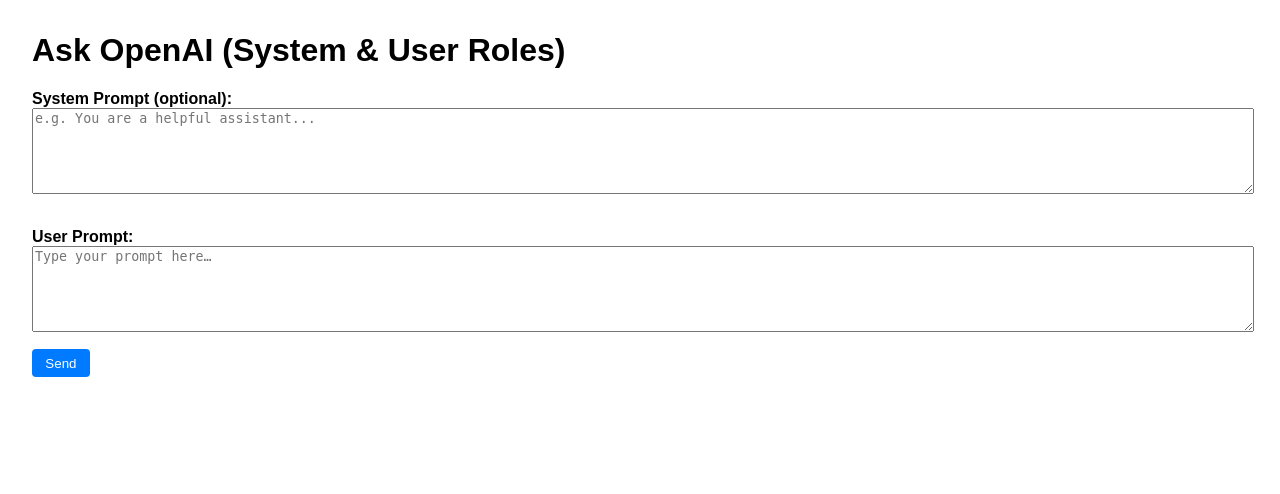
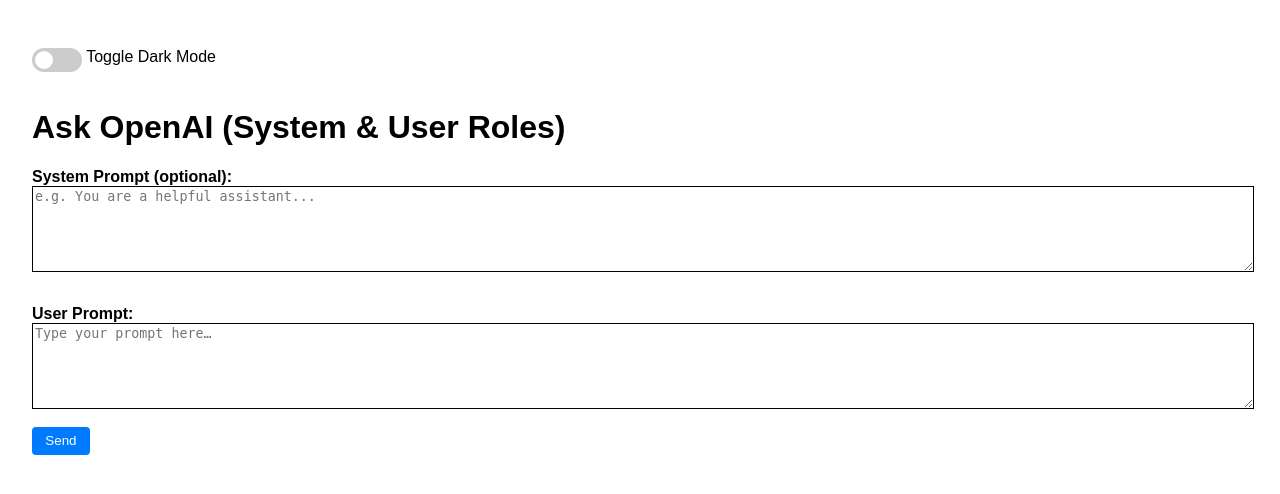
Before and after one commit to drgoodnight/flask-openai-chat, a Flask app: page / in a window 1280 px wide. Shown: the top 494 px of the page. Run offline with Flask 3, Linux system fonts and the light colour scheme.

Commit message:
added darkmode to the jinja template

```diff
--- a/templates/index.html
+++ b/templates/index.html
@@ -1,32 +1,164 @@
-
 <!DOCTYPE html>
 <html lang="en">
 <head>
   <meta charset="UTF-8">
   <title>Flask + OpenAI Chat Demo</title>
   <style>
-    body { font-family: sans-serif; margin: 2em; }
-    textarea { width: 100%; height: 6em; margin-bottom: 1em; }
+    :root {
+      --bg-color: #ffffff;
+      --text-color: #000000;
+      --user-bg: #e9f7ff;
+      --assistant-bg: #f1f1f1;
+      --border-user: #17a2b8;
+      --border-assistant: #007BFF;
+      --btn-bg: #007BFF;
+      --btn-hover: #0056b3;
+      --save-btn-bg: #28a745;
+      --reset-btn-bg: #dc3545;
+      --flash-warning-bg: #fff3cd;
+      --flash-warning-text: #856404;
+      --flash-danger-bg: #f8d7da;
+      --flash-danger-text: #721c24;
+      --flash-success-bg: #d4edda;
+      --flash-success-text: #155724;
+    }
+    .dark-mode {
+      --bg-color: #121212;
+      --text-color: #e0e0e0;
+      --user-bg: #283139;
+      --assistant-bg: #1e1e1e;
+      --border-user: #81a1c1;
+      --border-assistant: #5e81ac;
+      --btn-bg: #5e81ac;
+      --btn-hover: #4c6a99;
+      --save-btn-bg: #a3be8c;
+      --reset-btn-bg: #bf616a;
+      --flash-warning-bg: #5e5836;
+      --flash-warning-text: #fff3cd;
+      --flash-danger-bg: #5b1e1e;
+      --flash-danger-text: #f8d7da;
+      --flash-success-bg: #2e4a34;
+      --flash-success-text: #d4edda;
+    }
+    body {
+      background-color: var(--bg-color);
+      color: var(--text-color);
+      font-family: sans-serif;
+      margin: 2em;
+      transition: background-color 0.3s, color 0.3s;
+    }
+    textarea {
+      width: 100%;
+      height: 6em;
+      margin-bottom: 1em;
+      background-color: var(--bg-color);
+      color: var(--text-color);
+      border: 1px solid var(--text-color);
+    }
     .chat-box { margin-top: 1em; }
-    .message { margin-bottom: 1em; padding: 0.5em; border-radius: 4px; }
-    .user { background: #e9f7ff; border-left: 4px solid #17a2b8; }
-    .assistant { background: #f1f1f1; border-left: 4px solid #007BFF; }
+    .message {
+      margin-bottom: 1em;
+      padding: 0.5em;
+      border-radius: 4px;
+    }
+    .user {
+      background: var(--user-bg);
+      border-left: 4px solid var(--border-user);
+    }
+    .assistant {
+      background: var(--assistant-bg);
+      border-left: 4px solid var(--border-assistant);
+    }
     .flashes { list-style: none; padding: 0; }
-    .flash.warning { color: #856404; background: #fff3cd; padding: 0.5em; border-radius: 4px; }
-    .flash.danger  { color: #721c24; background: #f8d7da; padding: 0.5em; border-radius: 4px; }
-    .flash.success { color: #155724; background: #d4edda; padding: 0.5em; border-radius: 4px; }
-    button, .save-btn { padding: 0.5em 1em; color: white; border: none; border-radius: 4px; cursor: pointer; }
-    button { background: #007BFF; }
-    button:hover { background: #0056b3; }
-    .save-btn { background: #28a745; }
-    .reset-btn { background: #dc3545; margin-top: 1em; }
-    label { font-weight: bold; display: block; margin-top: 1em; }
+    .flash.warning {
+      color: var(--flash-warning-text);
+      background: var(--flash-warning-bg);
+      padding: 0.5em;
+      border-radius: 4px;
+    }
+    .flash.danger {
+      color: var(--flash-danger-text);
+      background: var(--flash-danger-bg);
+      padding: 0.5em;
+      border-radius: 4px;
+    }
+    .flash.success {
+      color: var(--flash-success-text);
+      background: var(--flash-success-bg);
+      padding: 0.5em;
+      border-radius: 4px;
+    }
+    button {
+      padding: 0.5em 1em;
+      background: var(--btn-bg);
+      color: white;
+      border: none;
+      border-radius: 4px;
+      cursor: pointer;
+    }
+    button:hover { background: var(--btn-hover); }
+    .save-btn { background: var(--save-btn-bg); }
+    .reset-btn {
+      background: var(--reset-btn-bg);
+      margin-top: 1em;
+    }
+    label {
+      font-weight: bold;
+      display: block;
+      margin-top: 1em;
+    }
     .save-options { margin-top: 1em; }
-    .save-options input[type="text"] { width: auto; display: inline-block; margin-right: 0.5em; }
+    .save-options input[type="text"] {
+      width: auto;
+      display: inline-block;
+      margin-right: 0.5em;
+    }
+    /* Dark mode toggle switch */
+    .switch {
+      position: relative;
+      display: inline-block;
+      width: 50px;
+      height: 24px;
+      margin-bottom: 1em;
+    }
+    .switch input {
+      opacity: 0;
+      width: 0;
+      height: 0;
+    }
+    .slider {
+      position: absolute;
+      cursor: pointer;
+      top: 0;
+      left: 0;
+      right: 0;
+      bottom: 0;
+      background-color: #ccc;
+      transition: .4s;
+      border-radius: 24px;
+    }
+    .slider:before {
+      position: absolute;
+      content: "";
+      height: 18px;
+      width: 18px;
+      left: 3px;
+      bottom: 3px;
+      background-color: white;
+      transition: .4s;
+      border-radius: 50%;
+    }
+    input:checked + .slider { background-color: var(--btn-bg); }
+    input:checked + .slider:before { transform: translateX(26px); }
   </style>
 </head>
 <body>
+  <label class="switch">
+    <input type="checkbox" id="toggleDark">
+    <span class="slider"></span>
+  </label> Toggle Dark Mode
   <h1>Ask OpenAI (System & User Roles)</h1>
+
   {% with messages = get_flashed_messages(with_categories=true) %}
     {% if messages %}
       <ul class="flashes">
@@ -39,9 +171,13 @@
 
   <form method="post">
     <label for="system_prompt">System Prompt (optional):</label>
-    <textarea id="system_prompt" name="system_prompt" placeholder="e.g. You are a helpful assistant...">{{ system_prompt }}</textarea>
+    <textarea id="system_prompt" name="system_prompt"
+      placeholder="e.g. You are a helpful assistant...">{{ system_prompt }}</textarea>
+
     <label for="user_prompt">User Prompt:</label>
-    <textarea id="user_prompt" name="user_prompt" placeholder="Type your prompt here…">{{ user_prompt }}</textarea>
+    <textarea id="user_prompt" name="user_prompt"
+      placeholder="Type your prompt here…">{{ user_prompt }}</textarea>
+
     <button type="submit">Send</button>
   </form>
 
@@ -58,12 +194,15 @@
       <form method="post" class="save-options">
         <label for="save_filename">Filename:</label>
         <input type="text" name="save_filename" id="save_filename" placeholder="my_chat">
+
         <label>Export Type:</label>
         <label><input type="radio" name="save_type" value="full" checked> Full</label>
         <label><input type="radio" name="save_type" value="assistant"> Assistant Only</label>
+
         <label>Format:</label>
         <label><input type="radio" name="save_format" value="txt" checked> TXT</label>
         <label><input type="radio" name="save_format" value="pdf"> PDF</label><br>
+
         <input type="hidden" name="save_conversation" value="1">
         <button type="submit" class="save-btn">Save Conversation</button>
       </form>
@@ -74,5 +213,22 @@
       </form>
     </div>
   {% endif %}
+
+  <script>
+    const toggle = document.getElementById("toggleDark");
+    const root = document.documentElement;
+    function setTheme(theme) {
+      if (theme === 'dark') root.classList.add('dark-mode');
+      else root.classList.remove('dark-mode');
+      localStorage.setItem('theme', theme);
+    }
+    toggle.addEventListener('change', () => {
+      setTheme(toggle.checked ? 'dark' : 'light');
+    });
+    document.addEventListener('DOMContentLoaded', () => {
+      const saved = localStorage.getItem('theme') || 'light';
+      setTheme(saved);
+    });
+  </script>
 </body>
 </html>
```
Lines whose indentation alone changed are shown as unchanged.
